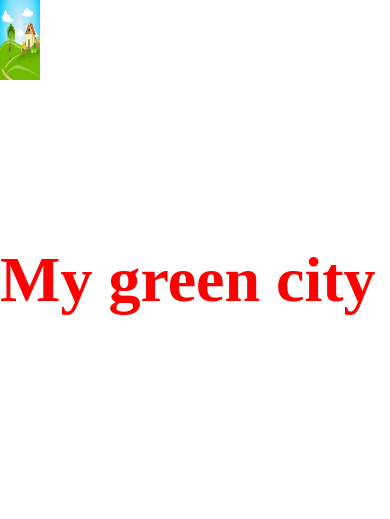
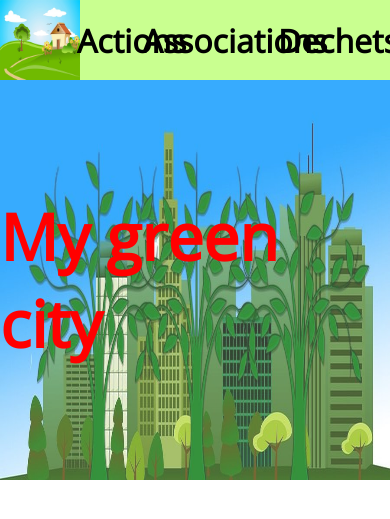
Before and after one commit to sdesousa/MyGreenCity_PHP, a PHP site: page / in a window 390 px wide; the page is wider, and only the part inside the window is pictured. Shown: the top 519 px of that part. Run offline with PHP 8.4, Linux system fonts and the light colour scheme.

Commit message:
retour start responsive

```diff
--- a/index.html
+++ b/index.html
@@ -17,20 +17,18 @@
         <!-- section header -->
         <header>
             <nav>
-                <ul class="ul_menu">
+                <ul>
                     <li class="menu_icon"> <img src="images/menu_icon.jpg" alt="menu"> </li>
                     <div class="menu">
                         <li> <a href="#link_actions"> Actions </a></li>
                         <li> <a href="#link_associations"> Associations </a></li>
                         <li> <a href="#link_dechets"> Dechets </a> </li>
                     </div>
-                    <li class="burger"> <a href="#burger"> <img src="images/burger.svg" alt="menu burger"> </a>
                 </ul>
             </nav>
             <div class="superposition">
                 <h1> My green city </h1>
-                <img class="banner_d" src="images/banner_d.jpg" alt="My green city banner">
-                <img class="banner_m" src="images/banner_m.jpg" alt="My green city banner">
+                <img class="banner" src="images/banner_d.jpg" alt="My green city banner">
             </div>
 
         </header>
--- a/style.css
+++ b/style.css
@@ -2,7 +2,7 @@
   margin: 0;
   padding: 0;
   box-sizing: border-box;
-  font-family: 'Manjari';
+  font-family: 'Open Sans', sans-serif;
 }
 
 
@@ -16,17 +16,17 @@ nav {
 	background-color: #C9FF90;
 }
 
-.ul_menu {
+ul {
 	display: flex;
 	justify-content: space-between;
 	flex-direction: row;
 }
 
-.ul_menu li {
+ul li {
 	list-style: none;
 }
 
-.ul_menu li:hover {
+ul li:hover {
 	background-color: #FFC990;
 	cursor: pointer;
 }
@@ -66,14 +66,6 @@ nav {
 
 }
 
-.burger {
-	display: none;
-}
-
-.burger a {
-	display: none;
-}
-
 .superposition {
 	display: flex;
 	flex-direction: column;
@@ -91,7 +83,7 @@ h1 {
 	z-index: 1;
 }
 
-.banner_d {
+.banner {
     width: 100%;
     height: 100%;
 	position: absolute;
@@ -108,51 +100,4 @@ h1 {
 
 @media only screen and (max-width: 961px) {
 
-	header {
-		display: flex;
-		flex-direction: row;
-		flex-wrap: wrap;
-		width: 100vw;
-	}
-
-	nav {
-
-	}
-
-	.ul_menu {
-
-	}
-
-	.menu_icon {
-		order: 1;
-		width: 40px;
-	}
-
-	.menu {
-		display: none;
-	}
-
-	.burger {
-		order: 3;
-		width: 40px;
-	}
-
-	.superposition {
-
-	}
-
-	h1 {
-		order: 2;
-		width: calc(100vw - 40px -40px);
-	}
-
-	.banner_d {
-		display: none;
-	}
-
-	.banner_m {
-		width: 100px;
-
-	}
-
 }
```
Also changed, not shown: images/burger.svg (deleted).
